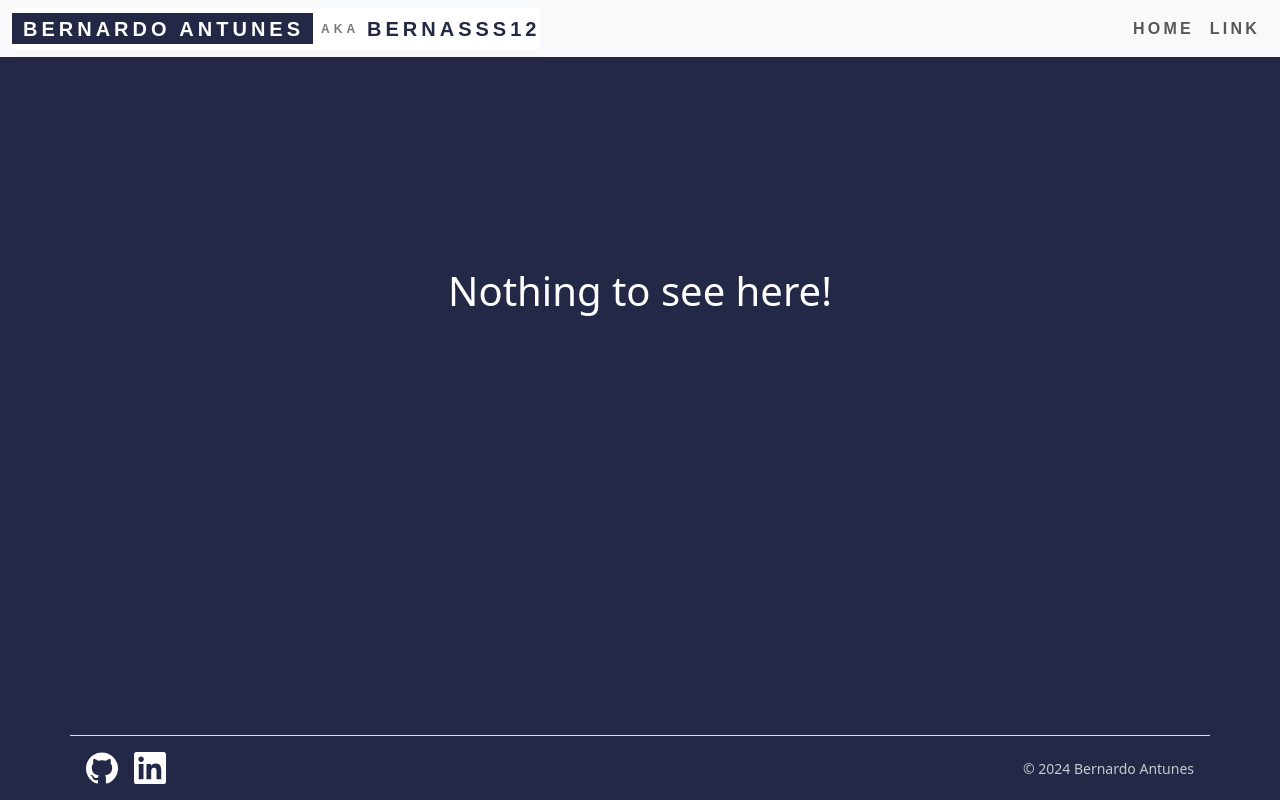
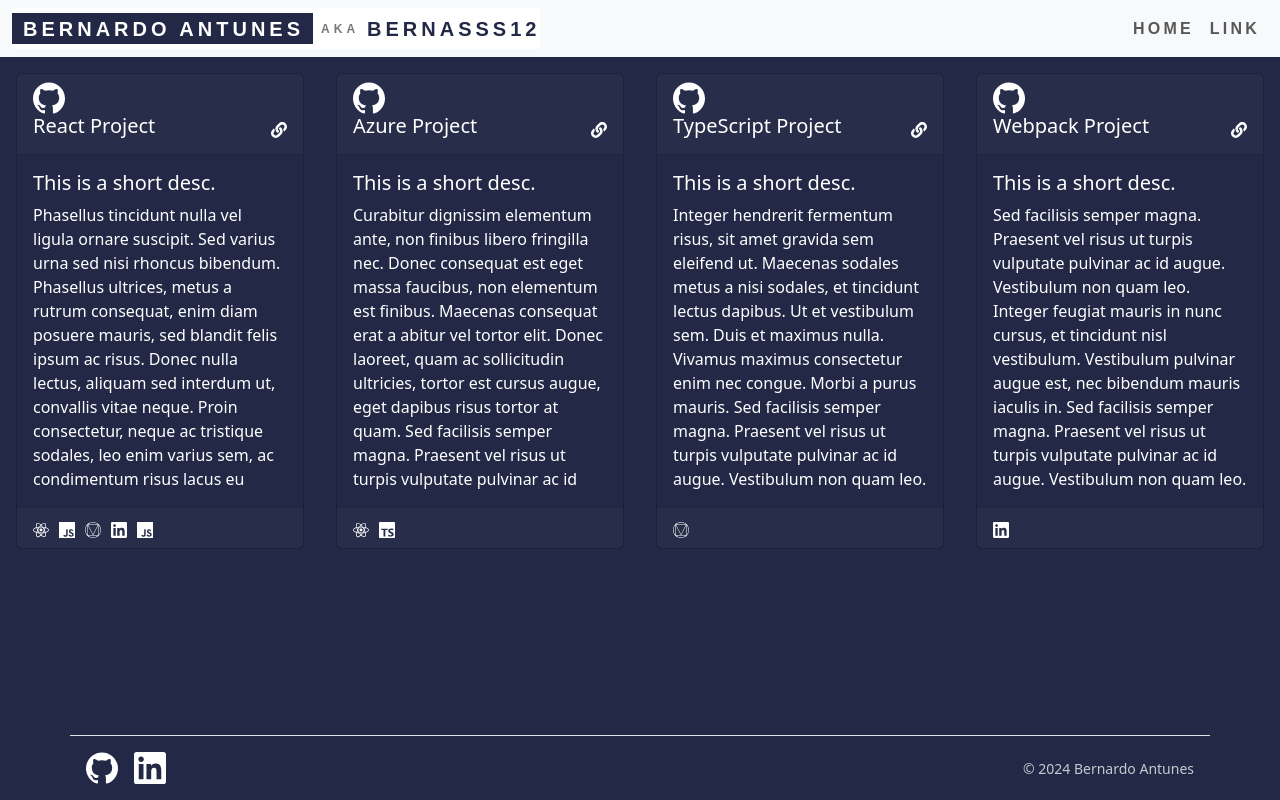
Before and after one commit to Bernasss12/react-portfolio, a React (Create React App) app: page / in a window 1280 px wide. Built offline with nearby package versions, Linux system fonts and the light colour scheme.

Commit message:
Add cards to show an overview of showcased projects

```diff
--- a/src/components/App.tsx
+++ b/src/components/App.tsx
@@ -3,14 +3,64 @@ import 'bootstrap/dist/css/bootstrap.min.css';
 import '../styles/theme.scss'
 import Footer from "./Footer";
 import Header from "./Header";
+import ProjectCard from "./project-card/ProjectCard";
+import {Project} from "../models/Project";
+import {BrowserRouter as Router} from "react-router-dom";
+
+/*
+  TODO Change tooltip style.
+  TODO Center card footer icons vertically.
+  TODO Maybe ditch the icon on the card and replace the link with the gh logo (when gh repo available)
+ */
 
 function App() {
+
+    const projects: Project[] = [
+        {
+            title: 'React Project',
+            url: '#',
+            shortDescription: 'This is a short desc.',
+            description: 'Phasellus tincidunt nulla vel ligula ornare suscipit. Sed varius urna sed nisi rhoncus bibendum. Phasellus ultrices, metus a rutrum consequat, enim diam posuere mauris, sed blandit felis ipsum ac risus. Donec nulla lectus, aliquam sed interdum ut, convallis vitae neque. Proin consectetur, neque ac tristique sodales, leo enim varius sem, ac condimentum risus lacus eu augue. Sed facilisis semper magna. Praesent vel risus ut turpis vulputate pulvinar ac id augue. Vestibulum non quam leo. Integer feugiat mauris in nunc cursus, et tincidunt nisl vestibulum. Vestibulum pulvinar augue est, nec bibendum mauris iaculis in.',
+            technologies: ['React', 'JavaScript', 'MaterialDesign', 'LinkedIn', 'JavaScript']
+        },
+        {
+            title: 'Azure Project',
+            url: '#',
+            shortDescription: 'This is a short desc.',
+            description: 'Curabitur dignissim elementum ante, non finibus libero fringilla nec. Donec consequat est eget massa faucibus, non elementum est finibus. Maecenas consequat erat a abitur vel tortor elit. Donec laoreet, quam ac sollicitudin ultricies, tortor est cursus augue, eget dapibus risus tortor at quam. Sed facilisis semper magna. Praesent vel risus ut turpis vulputate pulvinar ac id augue. Vestibulum non quam leo. Integer feugiat mauris in nunc cursus, et tincidunt nisl vestibulum. Vestibulum pulvinar augue est, nec bibendum mauris iaculis in.',
+            technologies: ['React', 'TypeScript']
+        },
+        {
+            title: 'TypeScript Project',
+            url: '#',
+            shortDescription: 'This is a short desc.',
+            description: 'Integer hendrerit fermentum risus, sit amet gravida sem eleifend ut. Maecenas sodales metus a nisi sodales, et tincidunt lectus dapibus. Ut et vestibulum sem. Duis et maximus nulla. Vivamus maximus consectetur enim nec congue. Morbi a purus mauris. Sed facilisis semper magna. Praesent vel risus ut turpis vulputate pulvinar ac id augue. Vestibulum non quam leo. Integer feugiat mauris in nunc cursus, et tincidunt nisl vestibulum. Vestibulum pulvinar augue est, nec bibendum mauris iaculis in.',
+            technologies: ['MaterialDesign']
+        },
+        {
+            title: 'Webpack Project',
+            url: '#',
+            shortDescription: 'This is a short desc.',
+            description: 'Sed facilisis semper magna. Praesent vel risus ut turpis vulputate pulvinar ac id augue. Vestibulum non quam leo. Integer feugiat mauris in nunc cursus, et tincidunt nisl vestibulum. Vestibulum pulvinar augue est, nec bibendum mauris iaculis in. Sed facilisis semper magna. Praesent vel risus ut turpis vulputate pulvinar ac id augue. Vestibulum non quam leo. Integer feugiat mauris in nunc cursus, et tincidunt nisl vestibulum. Vestibulum pulvinar augue est, nec bibendum mauris iaculis in.',
+            technologies: ['LinkedIn']
+        }
+    ];
+
     return (
-        <div className="app-content">
-            <Header/>
-            <h1 className="mx-auto my-auto">Nothing to see here!</h1>
-            <Footer/>
-        </div>
+        <Router>
+            <div className="app-content">
+                <Header/>
+                <div
+                    style={{display: 'flex', justifyContent: 'center', flexWrap: 'wrap'}}> {/* Inline style for grid */}
+                    {projects.map((project, index) => (
+                        <div style={{margin: '1rem'}}> {/* Inline style for cards */}
+                            <ProjectCard key={index} {...project} />
+                        </div>
+                    ))}
+                </div>
+                <Footer/>
+            </div>
+        </Router>
     );
 }
 
--- /dev/null
+++ b/src/components/project-card/ProjectCard.scss
@@ -0,0 +1,18 @@
+.tech-icons {
+  display: flex;
+  flex-wrap: wrap;
+  gap: 10px; /* adjust to your needs */
+}
+
+.tech-icon {
+  flex: 1 0 auto;
+}
+
+.projects-card {
+  width: 18em;
+}
+
+.projects-card .card-text {
+  height: 18em;
+  overflow: hidden;
+}
--- /dev/null
+++ b/src/components/project-card/ProjectCard.tsx
@@ -0,0 +1,41 @@
+import * as React from 'react';
+import {Project} from "../../models/Project";
+import {Badge, Card} from "react-bootstrap";
+import './ProjectCard.scss'
+import {SiGithub, SiLinkedin, SiReact, SiMaterialdesign, SiTypescript, SiJavascript} from "react-icons/si"
+import {FaLink} from "react-icons/fa"
+import TechIcon from "./TechIcon";
+
+function ProjectCard({title, shortDescription, description, technologies}: Project) {
+
+    return (
+        <Card className="projects-card">  {/* width subject to change */}
+            <Card.Header>
+                <div>
+                    <SiGithub size={32}/> {/* Display your top left icon here */}
+                </div>
+                <div className="d-flex align-items-center">
+                    <div style={{flexGrow: 1}}>
+                        <h5>{title}</h5> {/* The title of the card */}
+                    </div>
+                    <FaLink size={16}/> {/* URL Icon */}
+                </div>
+            </Card.Header>
+
+            <Card.Body>
+                <Card.Title>{shortDescription}</Card.Title>
+                <Card.Text>{description}</Card.Text> {/* Description */}
+            </Card.Body>
+
+            <Card.Footer className="d-flex">
+                <div className="tech-icons">
+                    {technologies.map((tech, index) =>
+                        <TechIcon size={16} icon={tech} tooltip={tech} key={index}/>
+                    )}
+                </div>
+            </Card.Footer>
+        </Card>
+    );
+}
+
+export default ProjectCard;
--- /dev/null
+++ b/src/components/project-card/TechIcon.tsx
@@ -0,0 +1,54 @@
+import * as React from 'react';
+import {SiJavascript, SiLinkedin, SiMaterialdesign, SiReact, SiTypescript} from "react-icons/si";
+import {FaQuestionCircle} from "react-icons/fa";
+import {OverlayTrigger, Tooltip} from "react-bootstrap";
+
+type Props = {
+    size?: number
+    tooltip?: string
+    icon: string
+    className?: string
+};
+
+function TechIcon({size, icon, className, tooltip}: Props) {
+    const techToIcon: Record<string, JSX.Element> = {
+        'react': <SiReact/>,
+        'typescript': <SiTypescript/>,
+        'linkedin': <SiLinkedin/>,
+        'javascript': <SiJavascript/>,
+        'materialdesign': <SiMaterialdesign/>
+    };
+
+    function cleanup(string: string): string {
+        return string.replace(/ _-/g, '').toLowerCase();
+    }
+
+    function getIcon(icon: string): JSX.Element {
+        const cleanIcon = cleanup(icon);
+        return techToIcon[cleanIcon] || <FaQuestionCircle/>;
+    }
+
+    const renderTooltip = (props: any) => (
+        console.log("Show tooltip"),
+        <Tooltip id="button-tooltip" {...props}>
+            {tooltip}
+        </Tooltip>
+    );
+
+    return (
+        <div className="tech-icon">
+            {tooltip ?
+                <OverlayTrigger
+                    placement="right"
+                    delay={{ show: 100, hide: 100 }}
+                    overlay={renderTooltip}>
+                    <div>{React.cloneElement(getIcon(icon), {size: size, className: className})}</div>
+                </OverlayTrigger>
+                :
+                React.cloneElement(getIcon(icon), {size: size, className: className})
+            }
+        </div>
+    );
+}
+
+export default TechIcon;
--- /dev/null
+++ b/src/models/Project.ts
@@ -0,0 +1,23 @@
+export class Project {
+    title: string;
+    url?: string;
+    shortDescription?: string;
+    description?: string;
+    technologies: string[];
+
+    constructor(
+        title: string,
+        url: string,
+        shortDescription: string,
+        description: string,
+        technologies: string[]
+    ) {
+        this.title = title;
+        this.url = url;
+        this.shortDescription = shortDescription;
+        this.description = description;
+        this.technologies = technologies;
+    }
+}
+
+export default Project;
```
